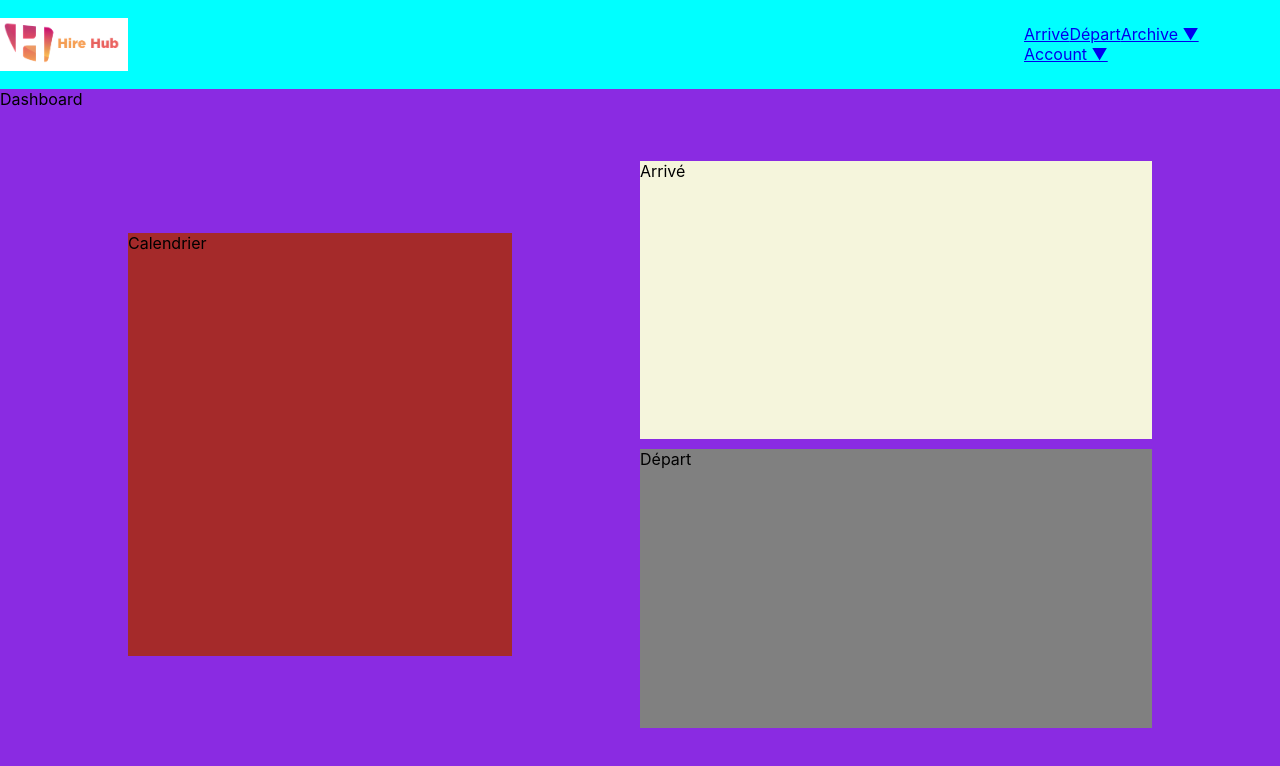
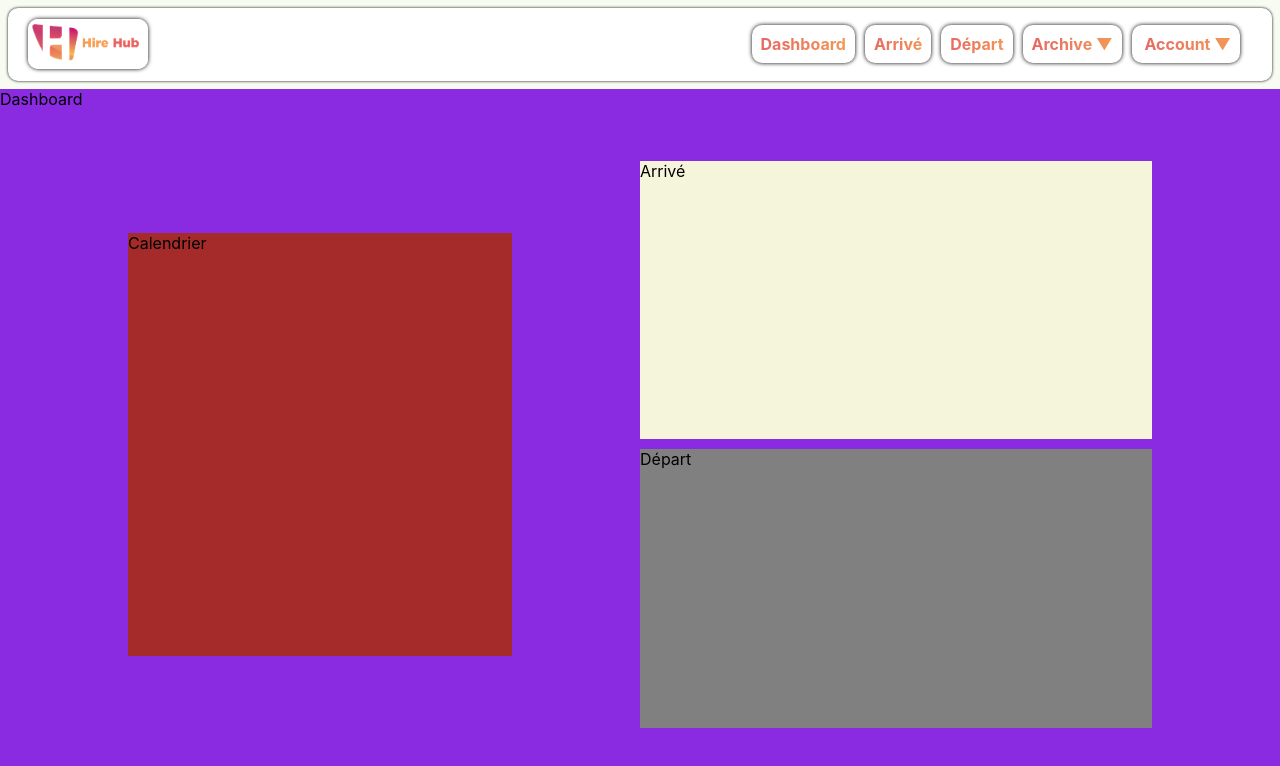
Before and after one commit to Razano26/HireHub, a React (Create React App) app in the folder hirehub_front/: page / in a window 1280 px wide. Shown: the top 766 px of the page. Built offline with nearby package versions, Linux system fonts and the light colour scheme.

Commit message:
Basique Header end

```diff
--- a/hirehub_front/src/Components/header.jsx
+++ b/hirehub_front/src/Components/header.jsx
@@ -7,13 +7,14 @@ function Header(){
     return(
         <div className='Header'>
 
+            <div></div>
+
             <Link to='/' className='logo'>
                 <img src={Logo} alt="Logo avec nom" className="logo-img"/>
             </Link>
 
-            <div></div>
-
             <nav className='nav_btn'>
+                <Link className='Btn' to="/">Dashboard</Link>
                 <Link className='Btn' to="/Arrival">Arrivé</Link>
                 <Link className='Btn' to="/Deppart">Départ</Link>
                 <Link className='Btn' to='/'>Archive ▼</Link>
--- a/hirehub_front/src/Styles/Header.css
+++ b/hirehub_front/src/Styles/Header.css
@@ -4,22 +4,45 @@
 }
 
 .Header{
-    background-color: aqua;
+    /* background-color: aqua; */
+    background-color: rgb(255, 255, 255);
+    margin: .5em;
+    border-radius: 10px 10px;
+    box-shadow: 0px 0px 3px 0px #000000;
+
     display: grid;
-    grid-template-columns: 1fr 7fr 2fr;
+    grid-template-columns: 20px 300px 1fr;
     grid-template-rows: 1fr;
     align-items: center;
 }
 
 .logo{
     display: contents;
+    margin-left: 1em;
 }
 
 .logo-img {
-    max-width: 100%;
+    max-width: 40%;
+    border-radius: 10px 10PX;
+    box-shadow: 0px 0px 4px 0px #000000;
 }
 
 .nav_btn{
     justify-self: end;
     padding-right: 2em;
 }
+
+.Btn{
+    margin-left: 10px;
+    padding: 9px;
+    background-color: #535953;
+    border-radius: 10px 10px;
+    box-shadow: 0px 0px 4px 0px #000000;
+
+    text-decoration: none;
+    font-weight: bold;
+    background: -webkit-linear-gradient(left, #E66265 0%, #F39E54 100%);
+    -webkit-background-clip: text;
+    -webkit-text-fill-color: transparent;
+
+}
--- a/hirehub_front/src/Styles/Index.css
+++ b/hirehub_front/src/Styles/Index.css
@@ -5,7 +5,7 @@
 
 
 body {
-    background-color: #f8fbf1;
+    background-color: #F8FBF1;
     margin: 0;
     font-family: -apple-system, BlinkMacSystemFont, 'Segoe UI', 'Roboto', 'Oxygen',
       'Ubuntu', 'Cantarell', 'Fira Sans', 'Droid Sans', 'Helvetica Neue',
```
